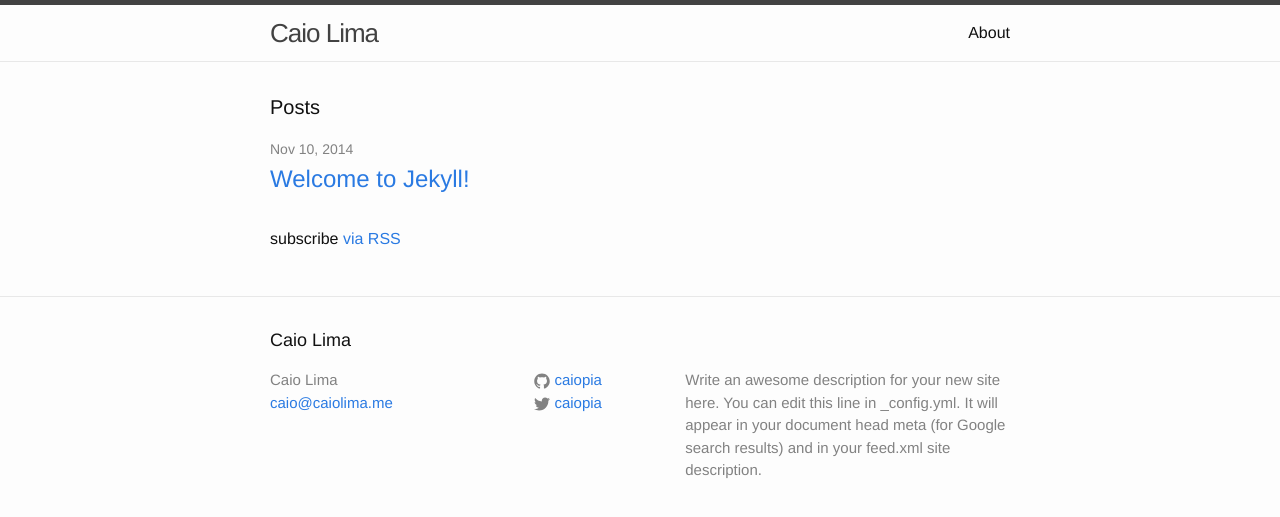
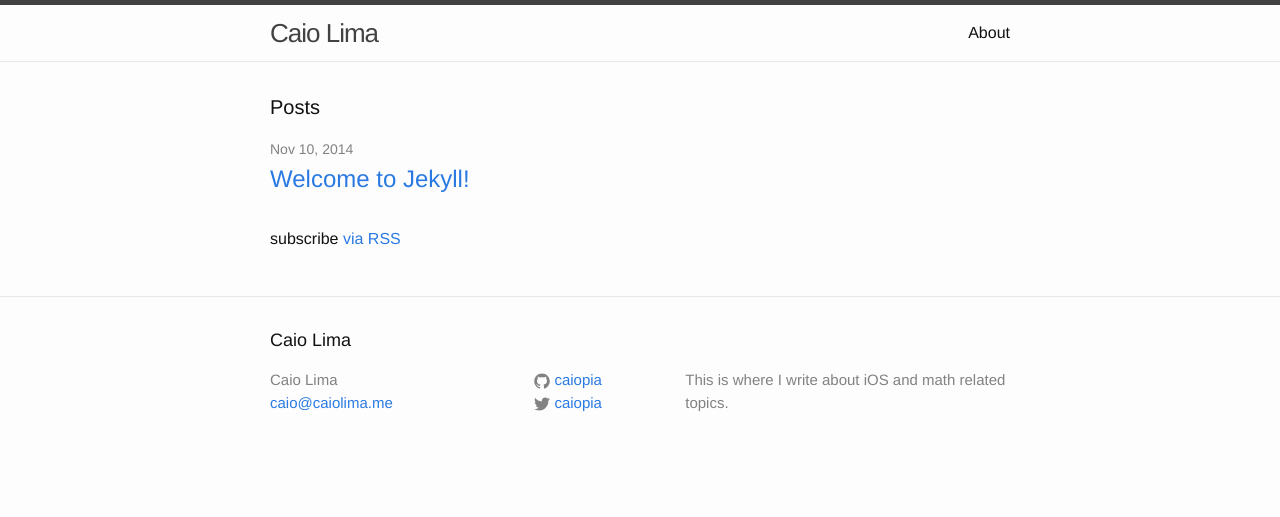
Before and after one commit to Caiopia/caiopia.github.io, a Jekyll site: the page built from index.html, in a window 1280 px wide. Shown: the top 517 px of the page. Built offline with Jekyll 4.4.1, drawn with Linux system fonts in a browser that asks for light colours.

Commit message:
edit description

```diff
--- a/_config.yml
+++ b/_config.yml
@@ -2,11 +2,9 @@
 title: Caio Lima
 email: caio@caiolima.me
 description: > # this means to ignore newlines until "baseurl:"
-  Write an awesome description for your new site here. You can edit this
-  line in _config.yml. It will appear in your document head meta (for
-  Google search results) and in your feed.xml site description.
+  This is where I write about iOS and math related topics.
 baseurl: "" # the subpath of your site, e.g. /blog/
-url: "http://yourdomain.com" # the base hostname & protocol for your site
+url: "http://caiolima.me" # the base hostname & protocol for your site
 twitter_username: caiopia
 github_username:  caiopia
 
```
